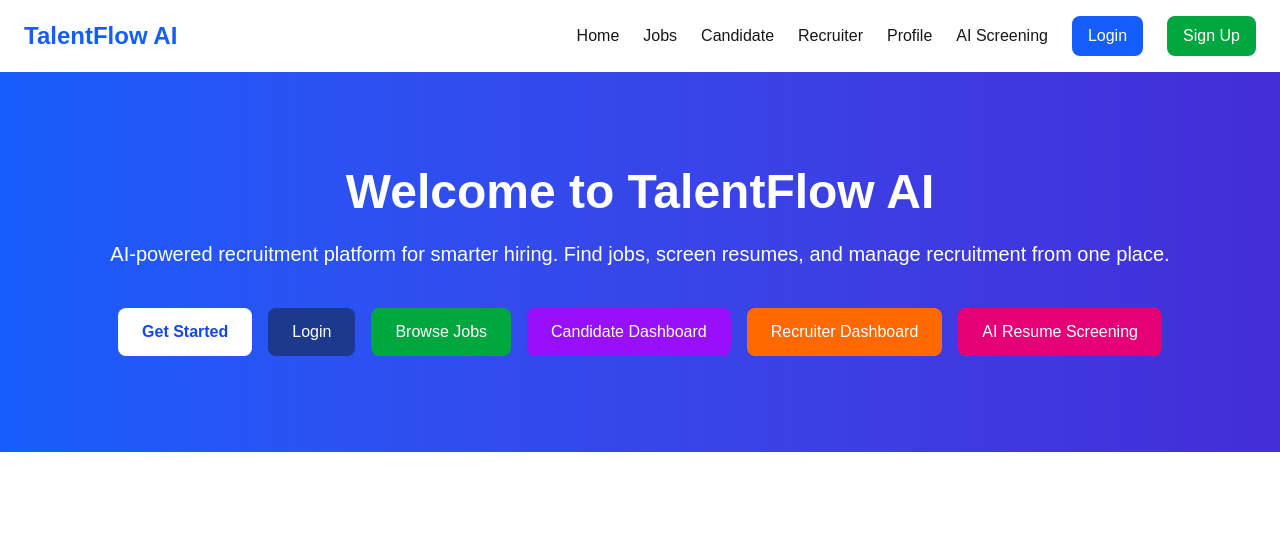
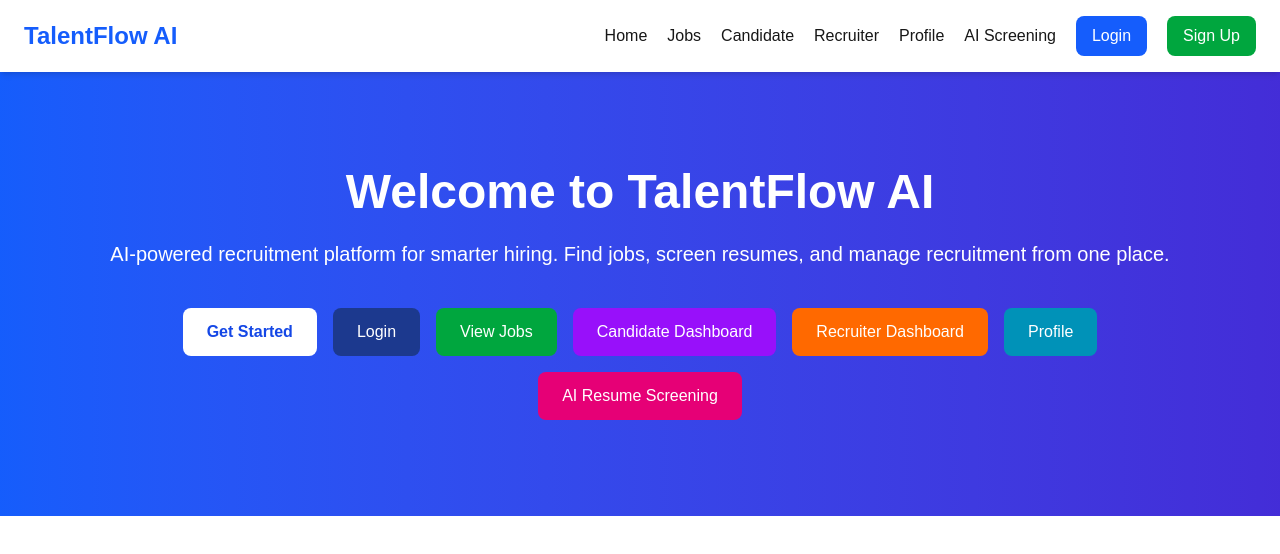
Before and after one commit to Nausheenmohammadi/talentflow-ai, a Next.js app: page / in a window 1280 px wide. Shown: the top 554 px of the page. Built offline with nearby package versions, Linux system fonts and the light colour scheme.

Commit message:
feat: improve homepage navigation

```diff
--- a/app/components/Hero.tsx
+++ b/app/components/Hero.tsx
@@ -36,7 +36,7 @@ export default function Hero() {
             href="/jobs"
             className="bg-green-600 text-white px-6 py-3 rounded-lg hover:bg-green-700"
           >
-            Browse Jobs
+            View Jobs
           </Link>
 
           <Link
@@ -54,6 +54,13 @@ export default function Hero() {
           </Link>
 
           <Link
+            href="/profile"
+            className="bg-cyan-600 text-white px-6 py-3 rounded-lg hover:bg-cyan-700"
+          >
+            Profile
+          </Link>
+
+          <Link
             href="/ai-screening"
             className="bg-pink-600 text-white px-6 py-3 rounded-lg hover:bg-pink-700"
           >
--- a/app/components/Navbar.tsx
+++ b/app/components/Navbar.tsx
@@ -4,13 +4,16 @@ import Link from "next/link";
 
 export default function Navbar() {
   return (
-    <nav className="bg-white shadow-md">
+    <nav className="bg-white shadow-md sticky top-0 z-50">
       <div className="max-w-7xl mx-auto px-6 py-4 flex justify-between items-center">
-        <h1 className="text-2xl font-bold text-blue-600">
+        <Link
+          href="/"
+          className="text-2xl font-bold text-blue-600 hover:text-blue-700"
+        >
           TalentFlow AI
-        </h1>
+        </Link>
 
-        <div className="flex gap-6 items-center">
+        <div className="flex flex-wrap items-center gap-5">
           <Link href="/" className="hover:text-blue-600">
             Home
           </Link>
```
